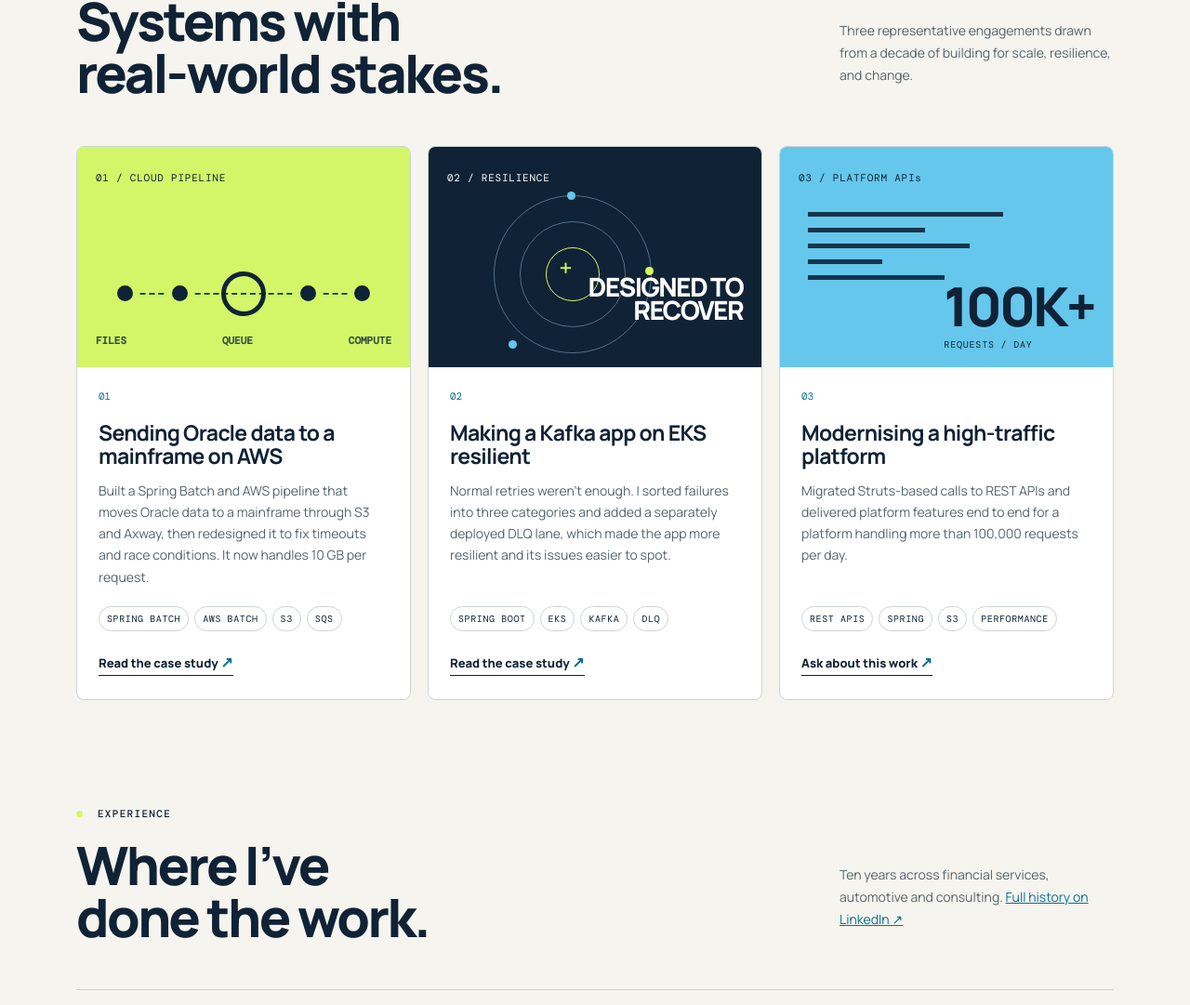
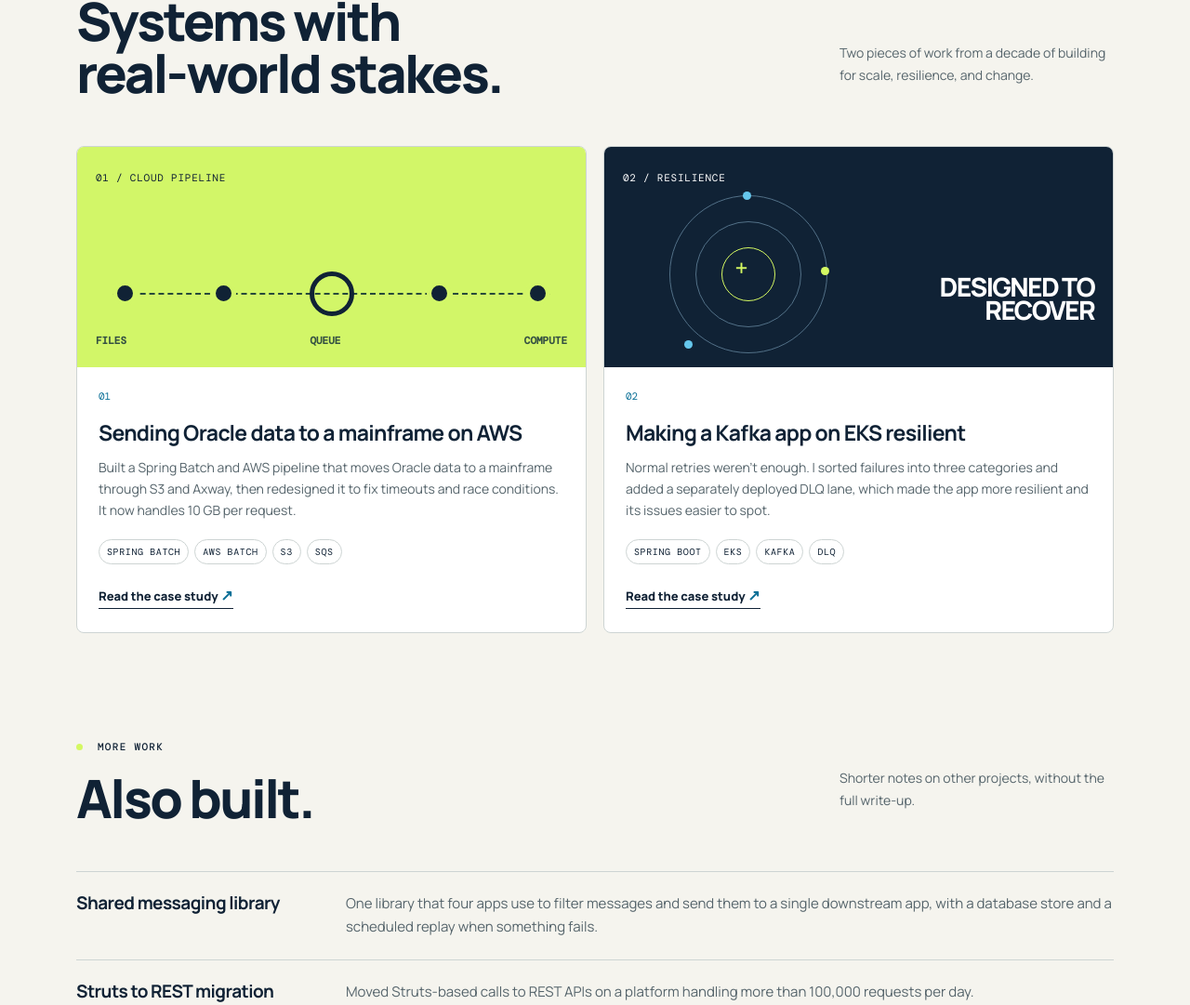
Before and after one commit to Mahigohan/mahigohan.github.io, a plain HTML site: page index.html in a window 1280 px wide. Shown: the part 1130-2211 px from the top of the page at 93% size. Drawn offline with nearby package versions, Linux system fonts and the light colour scheme.

Commit message:
new updated changes

```diff
--- a/index.html
+++ b/index.html
@@ -46,7 +46,7 @@
     <section class="statement wrap"><p>From legacy migrations to event-driven AWS services, I turn complex requirements into <strong>durable, well-tested systems.</strong></p><div class="line-mark">/ /</div></section>
 
     <section class="work wrap" id="work">
-      <div class="section-heading"><div><p class="eyebrow"><span></span> SELECTED WORK</p><h2>Systems with<br>real-world stakes.</h2></div><p>Three representative engagements drawn from a decade of building for scale, resilience, and change.</p></div>
+      <div class="section-heading"><div><p class="eyebrow"><span></span> SELECTED WORK</p><h2>Systems with<br>real-world stakes.</h2></div><p>Two pieces of work from a decade of building for scale, resilience, and change.</p></div>
       <div class="case-list">
         <article class="case-card featured">
           <div class="case-art batch-art"><span class="art-label">01 / CLOUD PIPELINE</span><div class="pipeline"><i></i><i></i><i></i><i></i><i></i></div><div class="batch-tags"><b>FILES</b><b>QUEUE</b><b>COMPUTE</b></div></div>
@@ -56,12 +56,11 @@
           <div class="case-art resilience-art"><span class="art-label">02 / RESILIENCE</span><div class="orbit"><i></i><i></i><i></i><b>+</b></div><p>DESIGNED TO<br>RECOVER</p></div>
           <div class="case-copy"><p class="case-number">02</p><h3>Making a Kafka app on EKS resilient</h3><p>Normal retries weren’t enough. I sorted failures into three categories and added a separately deployed DLQ lane, which made the app more resilient and its issues easier to spot.</p><div class="tags"><span>SPRING BOOT</span><span>EKS</span><span>KAFKA</span><span>DLQ</span></div><a href="case-study-eks-kafka-resilience.html">Read the case study <b>↗</b></a></div>
         </article>
-        <article class="case-card sky-card">
-          <div class="case-art api-art"><span class="art-label">03 / PLATFORM APIs</span><div class="request-lines"><i></i><i></i><i></i><i></i><i></i></div><div class="request-count">100K+<small>REQUESTS / DAY</small></div></div>
-          <div class="case-copy"><p class="case-number">03</p><h3>Modernising a high-traffic platform</h3><p>Migrated Struts-based calls to REST APIs and delivered platform features end to end for a platform handling more than 100,000 requests per day.</p><div class="tags"><span>REST APIS</span><span>SPRING</span><span>S3</span><span>PERFORMANCE</span></div><a href="#contact">Ask about this work <b>↗</b></a></div>
-        </article>
+
       </div>
     </section>
+
+    <section class="also wrap" id="also"><div class="section-heading"><div><p class="eyebrow"><span></span> MORE WORK</p><h2>Also built.</h2></div><p>Shorter notes on other projects, without the full write-up.</p></div><ul class="also-list"><li><h3>Shared messaging library</h3><p>One library that four apps use to filter messages and send them to a single downstream app, with a database store and a scheduled replay when something fails.</p></li><li><h3>Struts to REST migration</h3><p>Moved Struts-based calls to REST APIs on a platform handling more than 100,000 requests per day.</p></li><li><h3>Infrastructure as code</h3><p>Created and deployed AWS infrastructure with Terraform for AWS Batch and Spring Batch applications.</p></li><li><h3>REST APIs with performance testing</h3><p>Built REST APIs for restriction-code use cases and ran iterative performance tests to improve efficiency.</p></li><li><h3>AI-assisted workflow</h3><p>Uses GitHub Copilot to produce structured documentation and support code analysis.</p></li></ul></section>
 
     <section class="exp wrap" id="experience"><div class="section-heading"><div><p class="eyebrow"><span></span> EXPERIENCE</p><h2>Where I’ve<br>done the work.</h2></div><p>Ten years across financial services, automotive and consulting. <a href="https://www.linkedin.com/in/maghiaravinthgt22" rel="noreferrer">Full history on LinkedIn ↗</a></p></div><ol class="roles">
 <li><time>JAN 2022 – NOW</time><div><h3>Lead Software Engineer</h3><p>Fidelity Investments</p></div><span>Chennai</span></li>
@@ -76,7 +75,7 @@
     <section class="contact wrap" id="contact"><p class="eyebrow"><span></span> START A CONVERSATION</p><h2>Have a system<br>worth strengthening?</h2><a href="mailto:mahigohan@gmail.com">mahigohan@gmail.com <b>↗</b></a><div><span>© 2026 MAGHI ARAVINTH GT</span><a href="https://www.linkedin.com/in/maghiaravinthgt22" target="_blank" rel="noreferrer">LINKEDIN ↗</a></div></section>
   </main>
 <script>
-(function(){var els=document.querySelectorAll('.case-card,.roles li,.tool,.facts>div');
+(function(){var els=document.querySelectorAll('.case-card,.roles li,.tool,.facts>div,.also-list li');
 els.forEach(function(e){e.classList.add('rv')});
 if(!('IntersectionObserver' in window)){els.forEach(function(e){e.classList.add('in')});return}
 var io=new IntersectionObserver(function(es){es.forEach(function(x){if(x.isIntersecting){x.target.classList.add('in');io.unobserve(x.target)}})},{threshold:.12});
--- a/styles.css
+++ b/styles.css
@@ -54,3 +54,11 @@ a:focus-visible,button:focus-visible{outline:3px solid var(--link);outline-offse
 .lane p{margin:0 0 8px;font-size:16px}
 .lane .flow{margin:12px 0 0}
 @media(max-width:800px){.lane{grid-template-columns:1fr}.lane-tag{justify-self:start}}
+
+.case-list{grid-template-columns:repeat(2,1fr)}
+.also{padding-top:115px}
+.also-list{list-style:none;margin:0;padding:0;border-top:1px solid var(--line)}
+.also-list li{display:grid;grid-template-columns:260px 1fr;gap:8px 30px;padding:22px 0;border-bottom:1px solid var(--line)}
+.also-list h3{margin:0;font-size:19px;letter-spacing:-.03em;line-height:1.25}
+.also-list p{margin:0;font-size:15px;line-height:1.65;color:var(--muted)}
+@media(max-width:800px){.case-list{grid-template-columns:1fr}.also{padding-top:80px}.also-list li{grid-template-columns:1fr}}
```
Also changed, not shown: 1 other file.
